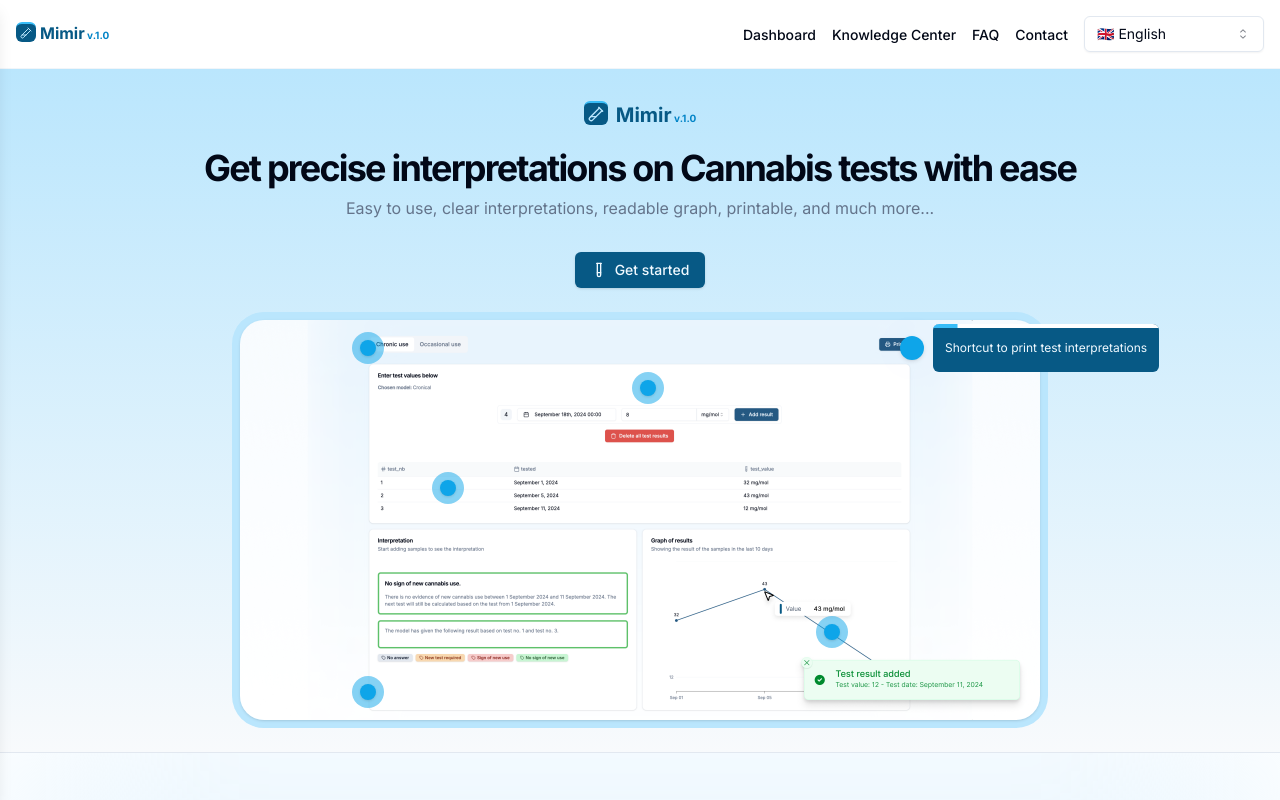
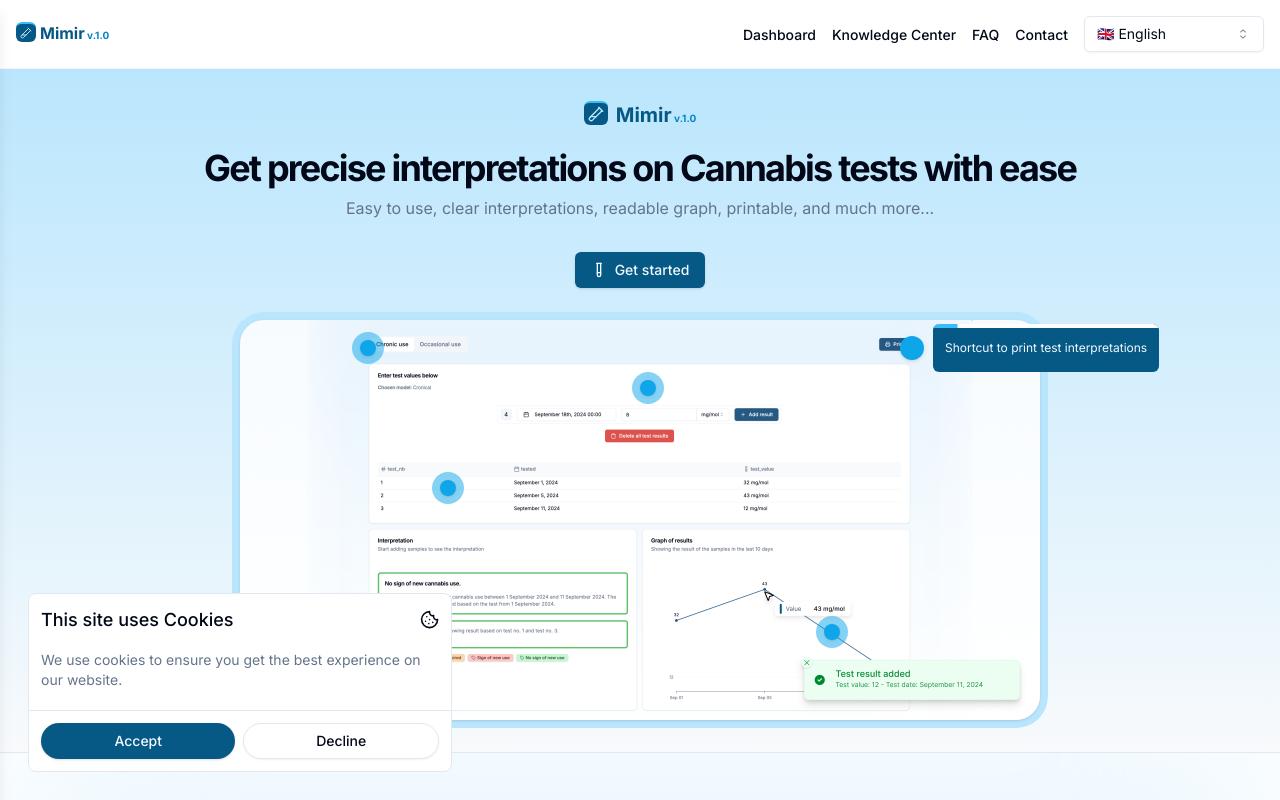
Before and after one commit to anisthepooh/mimir-analysis, a Next.js app: page /en in a window 1280 px wide. Shown: the top 800 px of the page. Built offline with nearby package versions, Linux system fonts and the light colour scheme.

Commit message:
add cookies and fix error

```diff
--- /dev/null
+++ b/app/Components/CookieConsent.tsx
@@ -0,0 +1,137 @@
+"use client"
+import { CookieIcon } from "lucide-react";
+import { useEffect, useState } from "react";
+import { cn } from "@/lib/utils";
+import { Button } from "@/components/ui/button";
+import { useLocale, useTranslations } from "next-intl";
+import Link from "next/link";
+
+export default function CookieConsent({
+  variant = "default",
+  demo = false,
+  onAcceptCallback = () => {},
+  onDeclineCallback = () => {},
+}) {
+  const [isOpen, setIsOpen] = useState(false);
+  const [hide, setHide] = useState(false);
+  const t = useTranslations()
+  const localActive = useLocale()
+  const accept = () => {
+    setIsOpen(false);
+    document.cookie =
+        "cookieConsent=true; expires=Fri, 31 Dec 9999 23:59:59 GMT";
+    setTimeout(() => {
+        setHide(true);
+    }, 700);
+    onAcceptCallback();
+  };
+
+  const decline = () => {
+    setIsOpen(false);
+    setTimeout(() => {
+      setHide(true);
+    }, 700);
+    onDeclineCallback();
+  };
+
+  useEffect(() => {
+    try {
+      setIsOpen(true);
+      if (document.cookie.includes("cookieConsent=true")) {
+        if (!demo) {
+          setIsOpen(false);
+          setTimeout(() => {
+            setHide(true);
+          }, 700);
+        }
+      }
+    } catch (e) {
+    }
+  }, []);
+
+  return variant != "small" ? (
+    <div
+      className={cn(
+        "fixed z-[200] bottom-0 left-0 right-0 sm:left-4 sm:bottom-4 w-full sm:max-w-md duration-700",
+        !isOpen
+          ? "transition-[opacity,transform] translate-y-8 opacity-0"
+          : "transition-[opacity,transform] translate-y-0 opacity-100",
+        hide && "hidden"
+      )}
+    >
+      <div className="dark:bg-card bg-background rounded-md m-3 border border-border shadow-lg">
+        <div className="grid gap-2">
+          <div className="border-b border-border h-14 flex items-center justify-between p-4">
+            <h1 className="text-lg font-medium">{t('cookies.title')}</h1>
+            <CookieIcon className="h-[1.2rem] w-[1.2rem]" />
+          </div>
+          <div className="p-4">
+            <p className="text-sm font-normal text-start">
+              {t('cookies.description')}
+              <br />
+              <br />
+              <span className="text-xs">
+                {t('cookies.agreement.part1')}
+                <span className="font-medium opacity-80">{t('accept')}</span>
+                {t('cookies.agreement.part2')}
+              </span>
+              <br />
+              <Link href={`/${localActive}/cookies_policy`} className="text-xs underline">
+              {t('learn_more')}
+              </Link>
+            </p>
+          </div>
+            <div className="flex gap-2 p-4 py-5 border-t border-border dark:bg-background/20">
+              <Button onClick={accept} className="w-full">
+                {t('accept')}
+              </Button>
+              <Button
+                onClick={decline}
+                className="w-full"
+                variant="secondary"
+              >
+                {t('decline')}
+              </Button>
+            </div>
+        </div>
+      </div>
+    </div>
+  ) : (
+    <div
+        className={cn(
+            "fixed z-[200] bottom-0 left-0 right-0 sm:left-4 sm:bottom-4 w-full sm:max-w-md duration-700",
+            !isOpen
+                ? "transition-[opacity,transform] translate-y-8 opacity-0"
+                : "transition-[opacity,transform] translate-y-0 opacity-100",
+            hide && "hidden"
+        )}
+    >
+      <div className="m-3 dark:bg-card bg-background border border-border rounded-lg">
+        <div className="flex items-center justify-between p-3">
+          <h1 className="text-lg font-medium">{t('cookies.title')}</h1>
+          <CookieIcon className="h-[1.2rem] w-[1.2rem]" />
+        </div>
+        <div className="p-3 -mt-2">
+          <p className="text-sm text-left text-muted-foreground">
+           {t('cookies.description')}
+          </p>
+        </div>
+        <div className="p-3 flex items-center gap-2 mt-2 border-t">
+          <Button
+            onClick={accept}
+            className="w-full h-9 rounded-full"
+          >
+            {t('accept')}
+          </Button>
+          <Button
+            onClick={decline}
+            className="w-full h-9 rounded-full"
+            variant="outline"
+          >
+          {t('decline')}
+          </Button>
+        </div>
+      </div>
+    </div>
+  );
+}
--- a/app/[locale]/layout.tsx
+++ b/app/[locale]/layout.tsx
@@ -8,6 +8,7 @@
 import Footer from '../Components/Footer';
 import { Inter } from 'next/font/google';
 import Script from 'next/script';
+import CookieConsent from '../Components/CookieConsent';
 
 const inter = Inter({
   subsets: ['latin'],
@@ -33,19 +34,21 @@
   if (!routing.locales.includes(locale as any)) {
     notFound();
   }
+  const isDevelopment = process.env.NEXT_PUBLIC_IS_DEVELOPMENT === "true";
 
   // Providing all messages to the client
   // side is the easiest way to get started
   const messages = await getMessages();
-
   return (
     <html lang={locale} className={inter.variable}>
     <head>
-    <Script
+      {!isDevelopment && (
+        <Script
           src="https://mimir-analytics.casperanisimow.dk/script.js"
           data-website-id="e2f61db1-22f9-45ce-9ec8-146db1e4d9bb"
           strategy="lazyOnload"
         />
+      )}
     </head>
       <body className='font-sans'>
         <NextIntlClientProvider messages={messages}>
@@ -54,6 +57,7 @@
             {children}
             <Footer />
           </div>
+          <CookieConsent variant='small' />
           <Toaster richColors closeButton/>
         </NextIntlClientProvider>
       </body>
--- a/messages/da.json
+++ b/messages/da.json
@@ -34,6 +34,18 @@
   "less_than_two_days_warning_occational": "<strong>Warning:</strong> Tiden mellem de to tests kan overskride 120 timer, når den lejlighedsvise model bruges.",
   "dashboard": "Dashboard",
   "articles_description": "Her er der samlet artikler, der kan gøre dig klogere på systemt.",
+  "decline": "Afvis",
+  "accept": "Accepter",
+  "learn_more": "Læs mere",
+  "cookies": {
+    "title": "Siden bruger Cookies",
+    "description": "Vi bruger cookies for at sikre, at du får den bedste oplevelse på vores hjemmeside.",
+    "agreement": {
+      "part1": "Ved at klikke på \"",
+      "accept": "Accepter",
+      "part2": "\", accepterer du vores brug af cookies."
+    }
+  },
   "landing": {
     "title": "Få præcise fortolkninger af cannabisprøver nemt og forståligt",
     "subtitle": "Let at bruge, klare fortolkninger, læsbar graf, udskrivbar og meget mere...",
--- a/messages/en.json
+++ b/messages/en.json
@@ -35,6 +35,18 @@
   "less_than_two_days_warning_occational": "<strong>Warning:</strong> The time between the two tests can exceed 120 hours when using the occasional model.",
   "dashboard": "Dashboard",
   "articles_description": "This is a collection of articles to inform you more about the system.",
+  "decline": "Decline",
+  "accept": "Accept",
+  "learn_more": "Learn more",
+  "cookies": {
+    "title": "This site uses Cookies",
+    "description": " We use cookies to ensure you get the best experience on our website.",
+    "agreement": {
+      "part1": "By clicking \"",
+      "accept": "Accept",
+      "part2": "\", you agree to our use of cookies."
+    }
+  },
   "landing": {
     "title": "Get precise interpretations on Cannabis tests with ease",
     "subtitle": "Easy to use, clear interpretations, readable graph, printable, and much more...",
--- a/next.config.mjs
+++ b/next.config.mjs
@@ -22,6 +22,9 @@
     // Disable TypeScript build-time error checking
     ignoreBuildErrors: true,
   },
+  env: {
+    NEXT_PUBLIC_IS_DEVELOPMENT: process.env.NODE_ENV === "development" ? "true" : "false",
+  },
 };
 
 export default withNextIntl(nextConfig);
```
